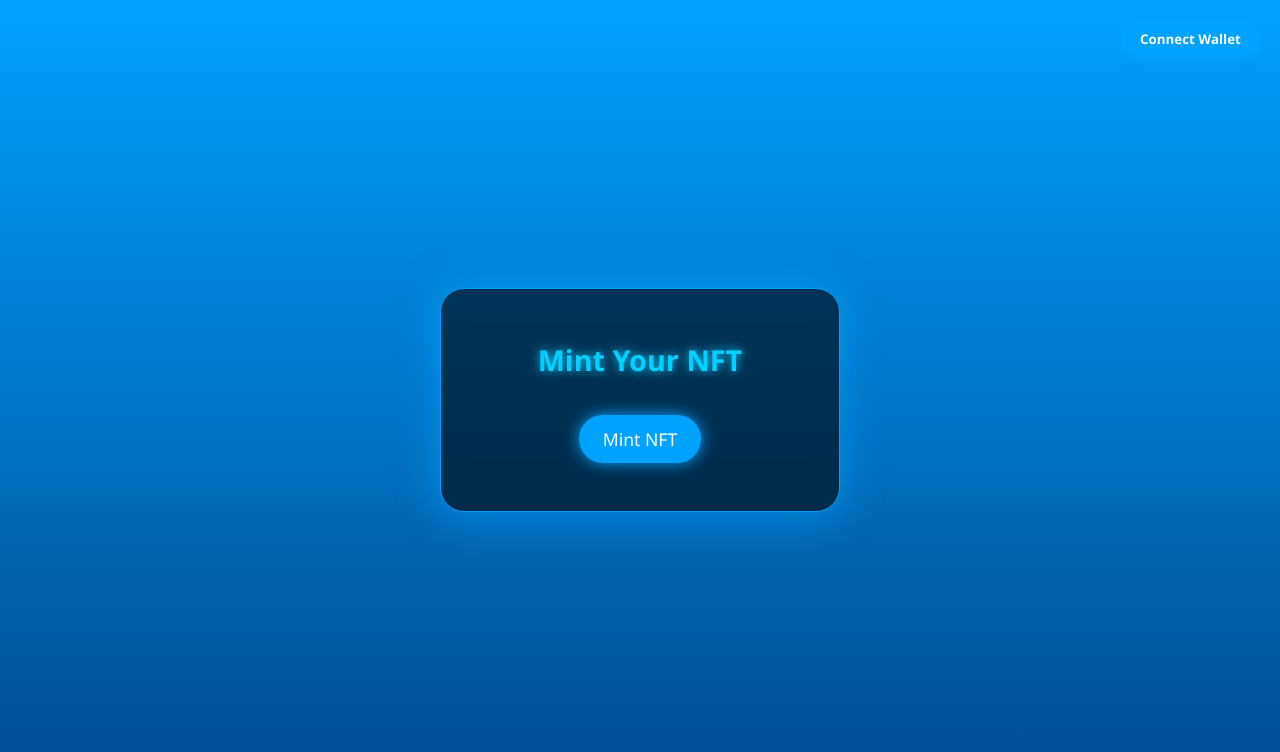
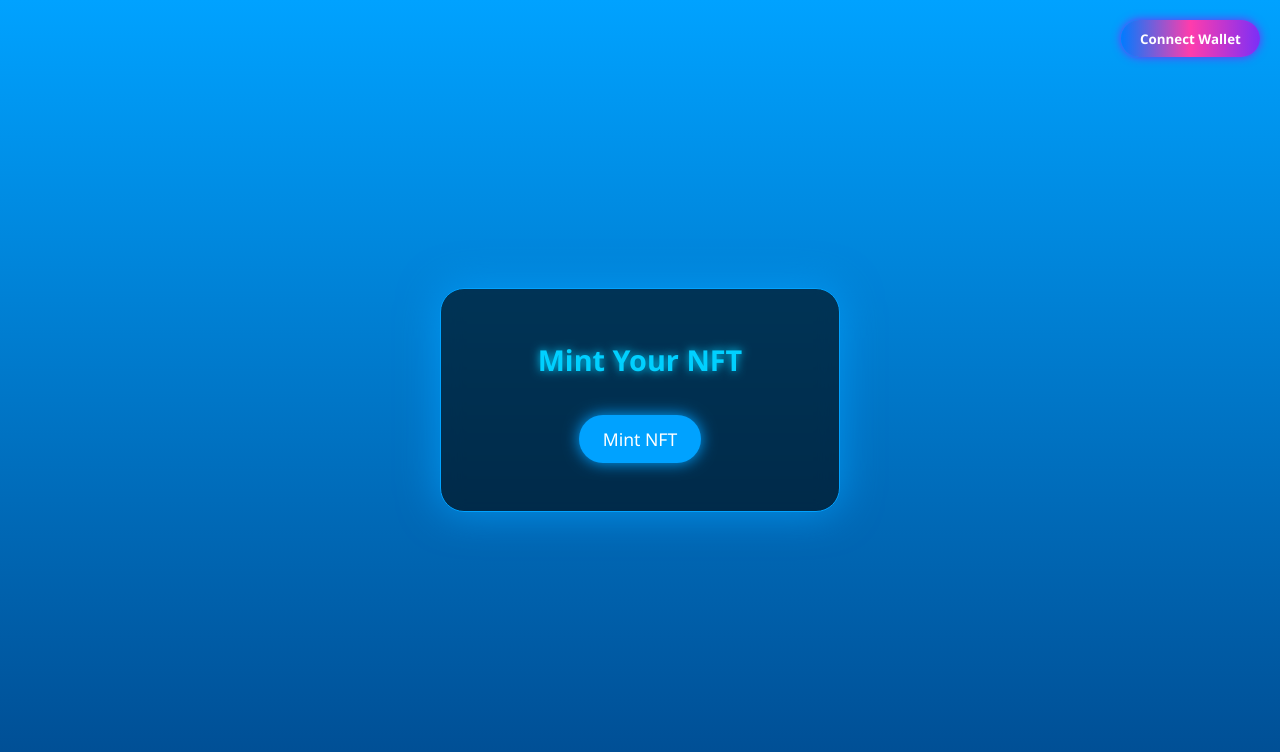
Before and after one commit to hallosayael/Mint-NFT-0G-GalileoV3, a plain HTML site: page index.html in a window 1280 px wide. Drawn offline with Linux system fonts and the light colour scheme.

Commit message:
Update index.html

```diff
--- a/index.html
+++ b/index.html
@@ -28,21 +28,21 @@
   position: fixed;
   top: 20px;
   right: 20px;
-  background: #00A2FF;
+  background: linear-gradient(90deg, #007BFF, #FF3CAC, #7B2FF7);
   color: #FFFFFF;
   padding: 0.6rem 1.2rem;
   border-radius: 20px;
   border: none;
   font-weight: 600;
   cursor: pointer;
-  transition: background 0.3s ease;
-  box-shadow: 0 0 10px #00A2FF;
+  transition: background 0.3s ease, box-shadow 0.3s ease;
+  box-shadow: 0 0 10px #7B2FF7;
   z-index: 100;
 }
 
 #connectWallet:hover {
-  background: #007ACC;
-  box-shadow: 0 0 20px #007ACC;
+  background: linear-gradient(90deg, #0056b3, #e91e63, #5a00b8);
+  box-shadow: 0 0 20px #7B2FF7;
 }
 
 .card {
```
